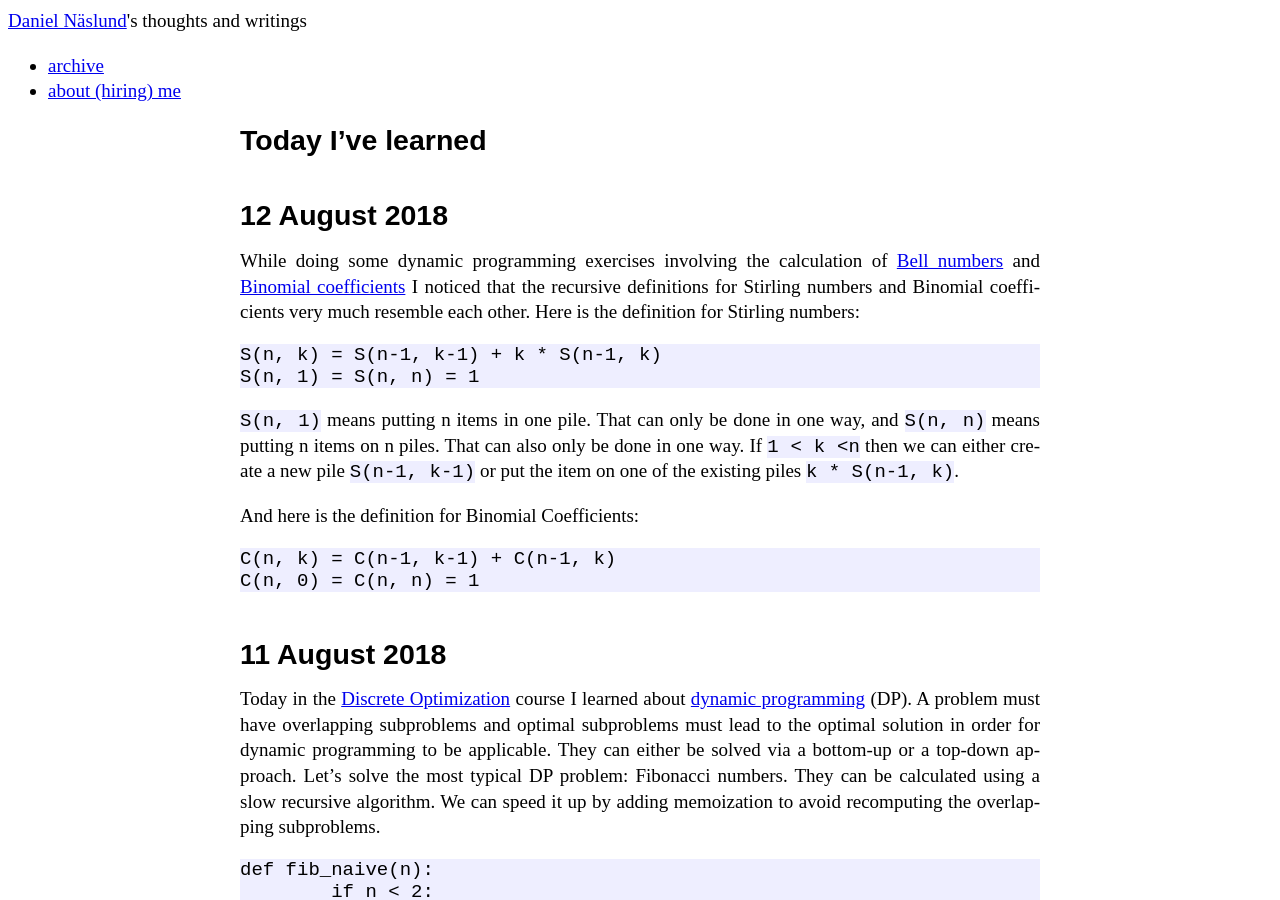
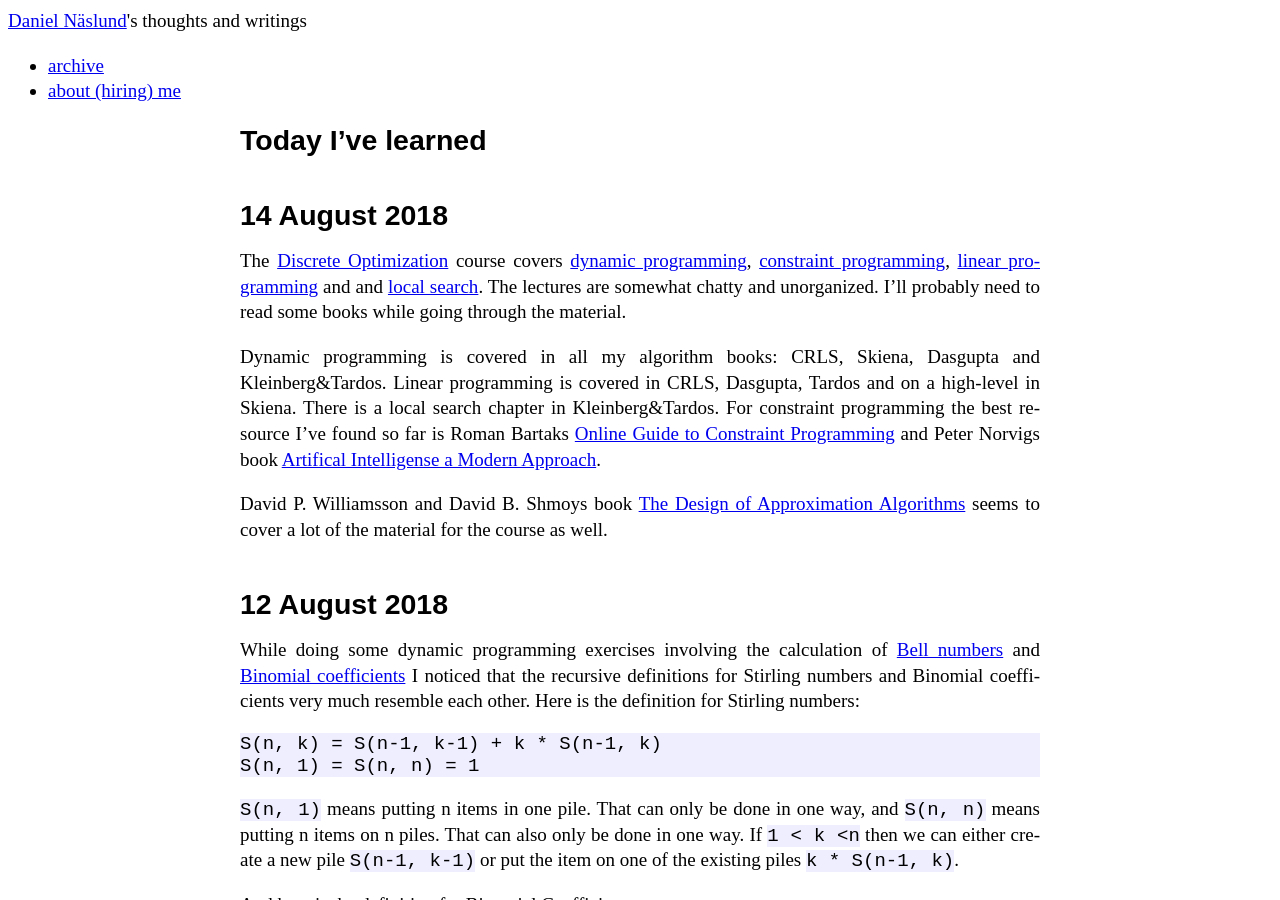
Before and after one commit to dannas/dannas.github.com, a Jekyll site: the page built from TIL.markdown, in a window 1280 px wide and 900 px high. Built offline with Jekyll 4.4.1, drawn with Linux system fonts in a browser that asks for light colours.

Commit message:
Another TIL

```diff
--- a/TIL.markdown
+++ b/TIL.markdown
@@ -4,6 +4,14 @@ title: TIL - Today I've Learned
 use_math: true
 ---
 # Today I've learned
+
+## 14 August 2018
+
+The [Discrete Optimization](https://www.coursera.org/learn/discrete-optimization) course covers [dynamic programming](https://en.wikipedia.org/wiki/Dynamic_programming), [constraint programming](https://en.wikipedia.org/wiki/Constraint_programming), [linear programming](https://en.wikipedia.org/wiki/Linear_programming) and and [local search](https://en.wikipedia.org/wiki/Local_search_%28optimization%29). The lectures are somewhat chatty and unorganized. I'll probably need to read some books while going through the material.
+
+Dynamic programming is covered in all my algorithm books: CRLS, Skiena, Dasgupta and Kleinberg&Tardos. Linear programming is covered in CRLS, Dasgupta, Tardos and on a high-level in Skiena. There is a local search chapter in Kleinberg&Tardos. For constraint programming the best resource I've found so far is Roman Bartaks [Online Guide to Constraint Programming](http://kti.ms.mff.cuni.cz/~bartak/constraints/index.html) and Peter Norvigs book [Artifical Intelligense a Modern Approach](http://aima.cs.berkeley.edu/).
+
+David P. Williamsson and David B. Shmoys book [The Design of Approximation Algorithms](http://www.designofapproxalgs.com/) seems to cover a lot of the material for the course as well.
 
 ## 12 August 2018
 
```
